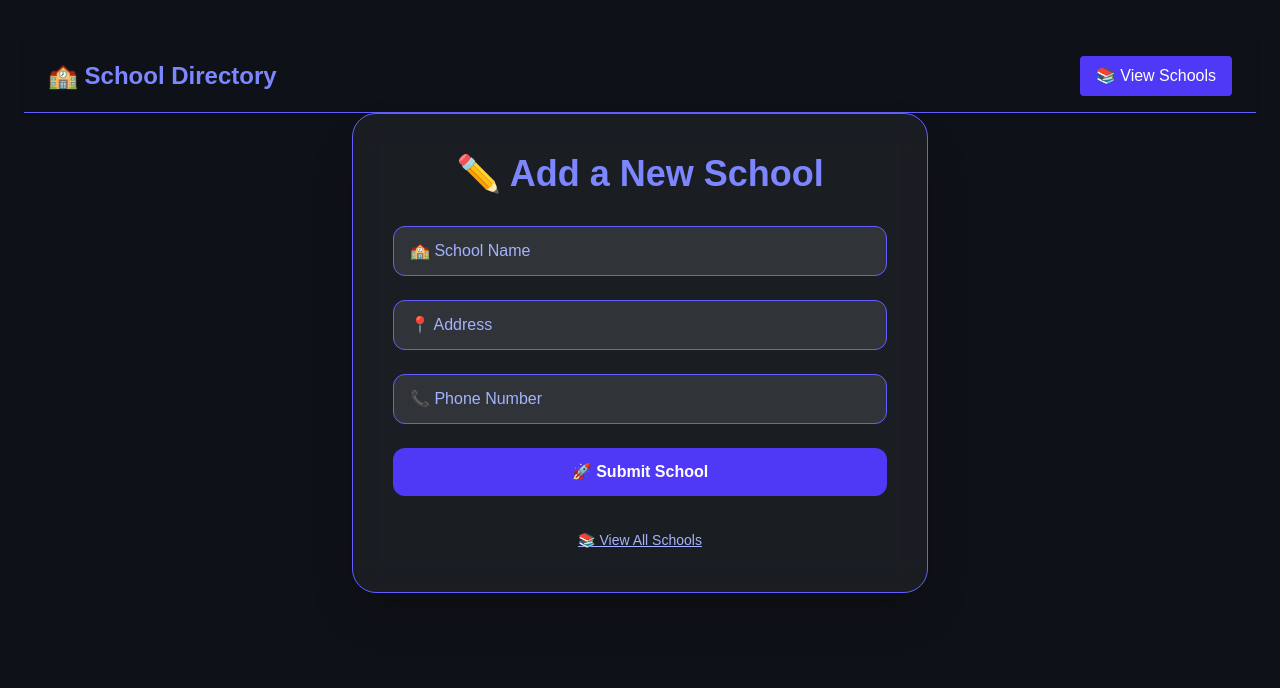
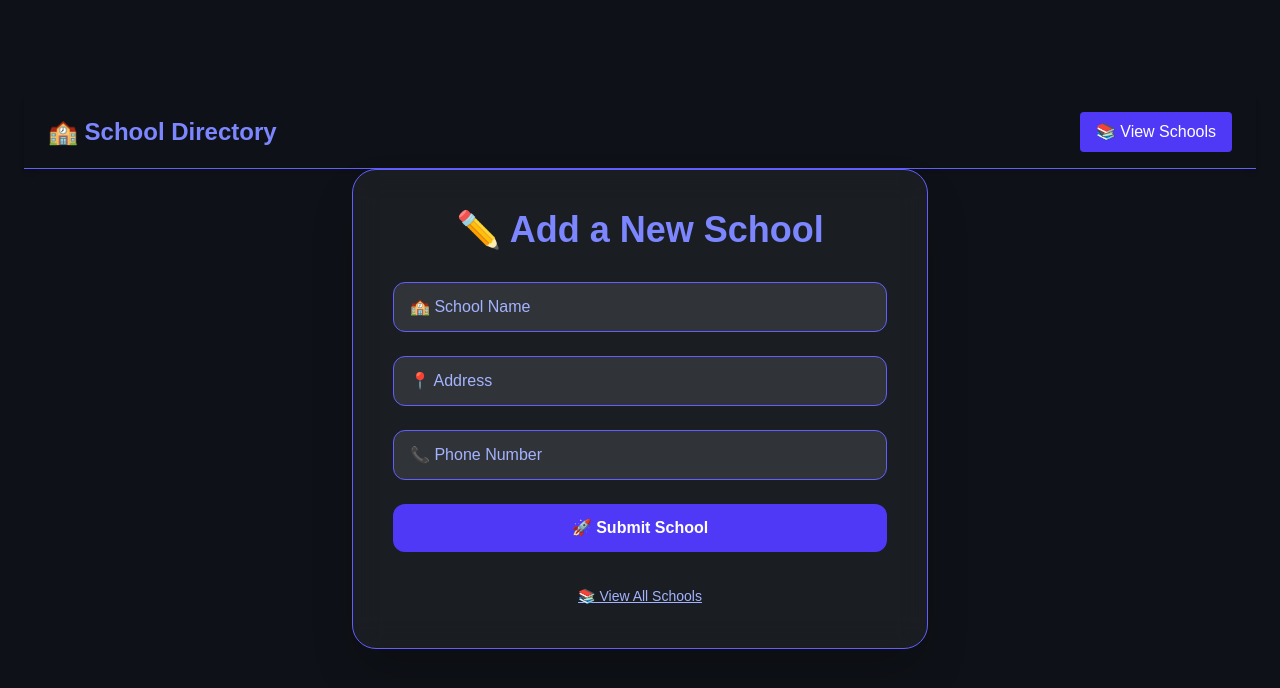
Before and after one commit to immature-yt/school-directory, a Next.js app: page /add-school in a window 1280 px wide. Shown: the top 688 px of the page. Built offline with nearby package versions, Linux system fonts and the light colour scheme.

Commit message:
🎨 Increased gap between Navbar and content

```diff
--- a/app/add-school/page.jsx
+++ b/app/add-school/page.jsx
@@ -40,7 +40,7 @@ export default function AddSchoolPage() {
   }
 
   return (
-    <main className="min-h-screen px-6 py-10 bg-[#0e1117] text-white font-poppins">
+    <main className="min-h-screen px-6 pt-24 pb-10 bg-[#0e1117] text-white font-poppins">
       <Navbar />
       <div className="max-w-xl mx-auto backdrop-blur-lg bg-white/5 border border-indigo-500 rounded-3xl p-10 shadow-2xl animate-fadeIn">
         <h1 className="text-3xl md:text-4xl font-bold text-indigo-400 text-center mb-8">
--- a/app/schools/page.jsx
+++ b/app/schools/page.jsx
@@ -17,7 +17,7 @@ export default function SchoolsPage() {
   }, [])
 
   return (
-    <main className="min-h-screen px-6 py-10 bg-[#0e1117] text-white font-poppins">
+    <main className="min-h-screen px-6 pt-24 pb-10 bg-[#0e1117] text-white font-poppins">
       <Navbar />
       <h1 className="text-center text-4xl md:text-5xl font-extrabold text-indigo-400 mb-12 animate-fadeIn drop-shadow-xl">
         📚 School Directory
```
